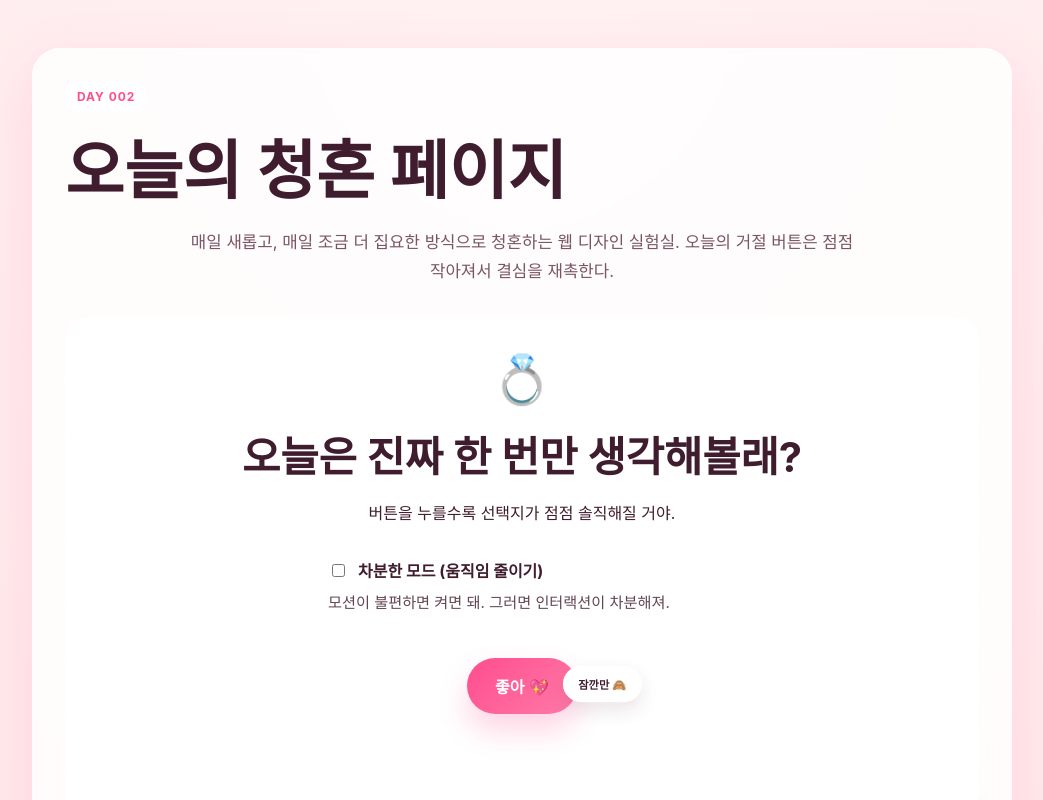
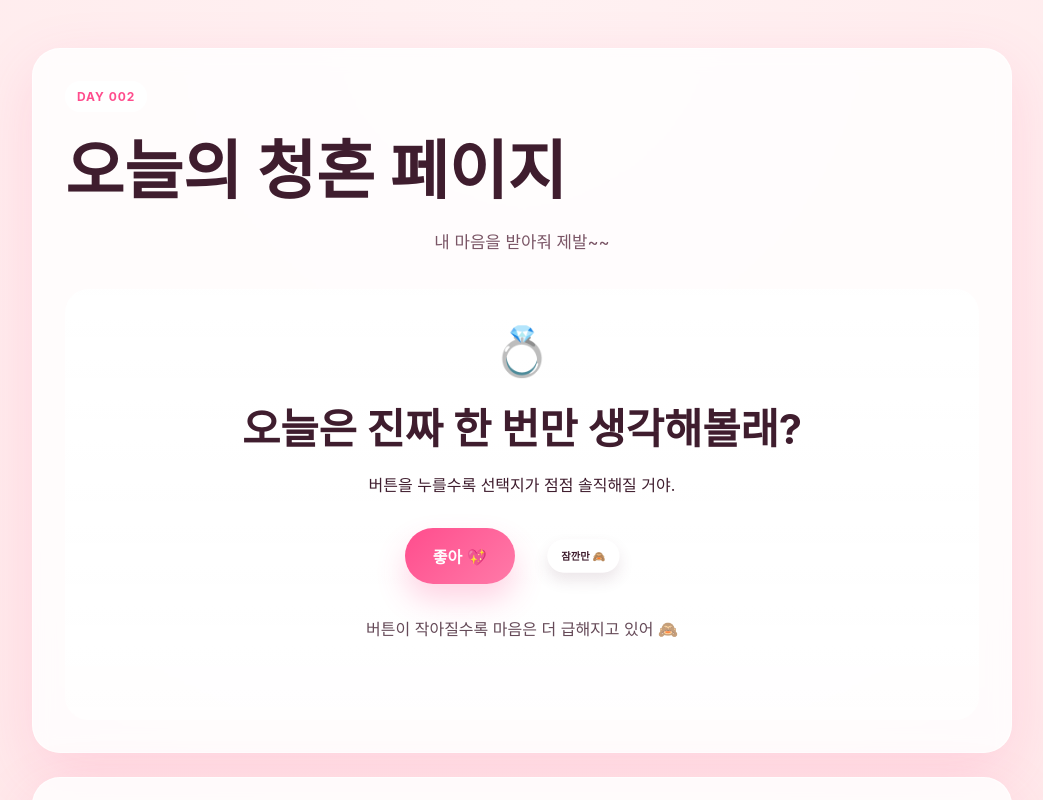
Before and after one commit to typark2000/marryme, a website: page index.html in a window 1280 px wide. Both pictures are taken after a click on the button "잠깐만 🙈". Shown: the top 800 px of the page, without its empty margins (118-1161 px from the left). Drawn offline with Linux system fonts and the light colour scheme.

Commit message:
Remove calm mode and fix day two button layout

```diff
--- a/app.js
+++ b/app.js
@@ -1,4 +1,3 @@
-const prefersReducedMotion = window.matchMedia('(prefers-reduced-motion: reduce)');
 const allowedInteractionTypes = new Set(['runaway-no', 'shrinking-no']);
 
 function getDays() {
@@ -51,23 +50,17 @@ function findDayBySlug(slug) {
 }
 
 function createProposalMarkup(day) {
+  const interactionClass = day.interaction?.type === 'shrinking-no' ? 'is-shrinking-no' : '';
+
   return `
     <p class="eyebrow">DAY ${day.dayNumber}</p>
     <h1>${day.title}</h1>
     <p class="lead">${day.intro}</p>
 
-    <div class="proposal-stage" id="proposalStage">
+    <div class="proposal-stage ${interactionClass}" id="proposalStage">
       <div class="ring" aria-hidden="true">💍</div>
       <h2>${day.proposalTitle}</h2>
       <p>${day.proposalBody}</p>
-
-      <div class="mode-toggle">
-        <label class="toggle-label" for="calmModeToggle">
-          <input type="checkbox" id="calmModeToggle" />
-          차분한 모드 (움직임 줄이기)
-        </label>
-        <p class="toggle-help">모션이 불편하면 켜면 돼. 그러면 인터랙션이 차분해져.</p>
-      </div>
 
       <div class="actions" id="actionsArea">
         <button class="yes-button" id="yesButton" type="button">${day.yesLabel}</button>
@@ -84,30 +77,17 @@ function setupDayInteraction(day, root) {
   const yesButton = root.querySelector('#yesButton');
   const proposalStage = root.querySelector('#proposalStage');
   const hint = root.querySelector('#hint');
-  const calmModeToggle = root.querySelector('#calmModeToggle');
 
-  let calmMode = prefersReducedMotion.matches;
   let shrinkStep = 0;
-
-  function setCalmMode(enabled) {
-    calmMode = enabled;
-    proposalStage.classList.toggle('calm-mode', enabled);
-    calmModeToggle.checked = enabled;
-    hint.textContent = enabled ? day.calmHint : day.hintDefault;
-
-    if (!enabled) {
-      noButton.style.left = '';
-      noButton.style.top = '';
-      noButton.style.transform = '';
-    }
-  }
 
   function randomMessage() {
     const list = day.interaction.messages || [day.hintDefault];
     return list[Math.floor(Math.random() * list.length)];
   }
 
-  function moveRunawayButton() {
+  function moveRunawayButton(event) {
+    if (event) event.preventDefault();
+
     const stageRect = proposalStage.getBoundingClientRect();
     const buttonRect = noButton.getBoundingClientRect();
     const maxX = Math.max(16, stageRect.width - buttonRect.width - 16);
@@ -118,25 +98,23 @@ function setupDayInteraction(day, root) {
     hint.textContent = randomMessage();
   }
 
-  function shrinkNoButton() {
-    shrinkStep = Math.min(shrinkStep + 1, 6);
-    const scale = Math.max(0.45, 1 - shrinkStep * 0.1);
+  function shrinkNoButton(event) {
+    if (event && event.type === 'click') event.preventDefault();
+
+    shrinkStep += 1;
+    const scale = Math.max(0.12, 1 - shrinkStep * 0.12);
     noButton.style.transform = `scale(${scale})`;
     hint.textContent = randomMessage();
   }
 
   function activateNoInteraction(event) {
-    if (calmMode) return;
-
     if (day.interaction.type === 'runaway-no') {
-      if (event) event.preventDefault();
-      moveRunawayButton();
+      moveRunawayButton(event);
       return;
     }
 
     if (day.interaction.type === 'shrinking-no') {
-      if (event && event.type === 'click') event.preventDefault();
-      shrinkNoButton();
+      shrinkNoButton(event);
     }
   }
 
@@ -145,12 +123,11 @@ function setupDayInteraction(day, root) {
   });
 
   noButton.addEventListener('click', (event) => {
-    if (calmMode) {
-      hint.textContent = day.calmRejectMessage;
-      return;
+    activateNoInteraction(event);
+
+    if (day.rejectMessage) {
+      hint.textContent = day.rejectMessage;
     }
-
-    activateNoInteraction(event);
   });
 
   yesButton.addEventListener('click', () => {
@@ -161,18 +138,6 @@ function setupDayInteraction(day, root) {
       <p class="hint">${day.successHint}</p>
     `;
   });
-
-  calmModeToggle.addEventListener('change', (event) => {
-    setCalmMode(event.target.checked);
-  });
-
-  if (typeof prefersReducedMotion.addEventListener === 'function') {
-    prefersReducedMotion.addEventListener('change', (event) => {
-      setCalmMode(event.matches);
-    });
-  }
-
-  setCalmMode(calmMode);
 }
 
 function renderProposalExperience(root, day) {
--- a/data.js
+++ b/data.js
@@ -5,15 +5,13 @@ window.MARRYME_DAYS = [
     slug: 'day-002',
     title: '오늘의 청혼 페이지',
     subtitle: '이번엔 거절 버튼이 점점 작아진다.',
-    intro:
-      '매일 새롭고, 매일 조금 더 집요한 방식으로 청혼하는 웹 디자인 실험실. 오늘의 거절 버튼은 점점 작아져서 결심을 재촉한다.',
+    intro: '내 마음을 받아줘 제발~~',
     proposalTitle: '오늘은 진짜 한 번만 생각해볼래?',
     proposalBody: '버튼을 누를수록 선택지가 점점 솔직해질 거야.',
     yesLabel: '좋아 💖',
     noLabel: '잠깐만 🙈',
-    hintDefault: '힌트: 망설일수록 거절 버튼이 소심해진다.',
-    calmHint: '차분한 모드가 켜졌어. 이제 버튼이 줄어들지 않아.',
-    calmRejectMessage: '오늘은 차분하게 생각할 수 있어. 그래도 추천은 좋아 쪽이야 😌',
+    hintDefault: '힌트: 망설일수록 거절 버튼이 더 작아진다.',
+    rejectMessage: '버튼이 작아질수록 마음은 더 급해지고 있어 🙈',
     successTitle: '좋아, 이건 운명 판정이야 💍',
     successBody: '결정을 내렸네. 오늘의 청혼 페이지는 아주 만족스러워하고 있어.',
     successHint: '내일은 또 다른 디자인으로 마음을 흔들어볼게.',
@@ -23,7 +21,8 @@ window.MARRYME_DAYS = [
         '어? 거절 버튼이 살짝 자신감을 잃었어.',
         '망설임이 길수록 버튼이 작아진다…',
         '오늘의 컨셉: 거절의 존재감 축소.',
-        '버튼이 점점 "굳이?" 하는 표정이야.'
+        '버튼이 점점 "굳이?" 하는 표정이야.',
+        '이제는 거의 마음속 소리 수준이야.'
       ]
     },
     tags: ['playful', 'mischief', 'day-002']
@@ -41,8 +40,7 @@ window.MARRYME_DAYS = [
     yesLabel: '좋아 💖',
     noLabel: '싫어 🙈',
     hintDefault: '힌트: 거절은 생각보다 어렵다.',
-    calmHint: '차분한 모드가 켜졌어. 이제 버튼이 도망가지 않아.',
-    calmRejectMessage: '오늘은 차분하게 거절도 가능해. 그래도 내 추천은 좋아 쪽이야 😌',
+    rejectMessage: '오늘도 거절 버튼은 필사적으로 살아남는 중이야 😌',
     successTitle: '역시 그럴 줄 알았어 💍',
     successBody: '축하합니다. 오늘의 청혼 페이지를 통과했어요.',
     successHint: '내일은 또 다른 방식으로 설득하러 올게.',
--- a/styles.css
+++ b/styles.css
@@ -112,32 +112,18 @@ h2 {
   font-size: clamp(1.8rem, 4vw, 2.6rem);
 }
 
-.mode-toggle {
-  width: min(420px, 100%);
-  margin: 20px auto 0;
-  padding: 14px 16px;
-  text-align: left;
-  border-radius: 18px;
-  background: rgba(255, 255, 255, 0.85);
-}
-
-.toggle-label {
-  display: flex;
-  align-items: center;
-  gap: 10px;
-  font-weight: 700;
-}
-
-.toggle-help {
-  margin: 8px 0 0;
-  font-size: 0.95rem;
-  opacity: 0.82;
-}
-
 .actions {
   position: relative;
   margin-top: 32px;
   min-height: 120px;
+}
+
+.proposal-stage.is-shrinking-no .actions {
+  display: flex;
+  gap: 12px;
+  justify-content: center;
+  align-items: center;
+  min-height: auto;
 }
 
 button {
@@ -153,9 +139,9 @@ button:hover {
 }
 
 button:focus-visible,
-input:focus-visible,
 .text-link:focus-visible,
-.archive-item:focus-visible {
+.archive-item:focus-visible,
+.day-nav-link:focus-visible {
   outline: 3px solid #8b5cf6;
   outline-offset: 3px;
 }
@@ -180,15 +166,10 @@ input:focus-visible,
   transform-origin: center;
 }
 
-.proposal-stage.calm-mode .actions {
-  display: flex;
-  gap: 12px;
-  align-items: center;
-  justify-content: center;
-}
-
-.proposal-stage.calm-mode .no-button {
+.proposal-stage.is-shrinking-no .no-button {
   position: static;
+  left: auto;
+  top: auto;
 }
 
 .hint {
@@ -325,10 +306,19 @@ input:focus-visible,
     left: 55%;
   }
 
-  .proposal-stage.calm-mode .actions,
-  .section-heading {
+  .proposal-stage.is-shrinking-no .actions,
+  .section-heading,
+  .day-nav {
     flex-direction: column;
     align-items: stretch;
+  }
+
+  .proposal-stage.is-shrinking-no .actions {
+    display: flex;
+  }
+
+  .day-nav {
+    grid-template-columns: 1fr;
   }
 }
 
--- a/validate-days.js
+++ b/validate-days.js
@@ -22,8 +22,7 @@ const requiredStringFields = [
   'yesLabel',
   'noLabel',
   'hintDefault',
-  'calmHint',
-  'calmRejectMessage',
+  'rejectMessage',
   'successTitle',
   'successBody',
   'successHint'
```
Also changed, not shown: REVIEW.md (+6 -9 lines), TASKS.md (+9 -7 lines), UX.md (+6 -14 lines), README.md.
